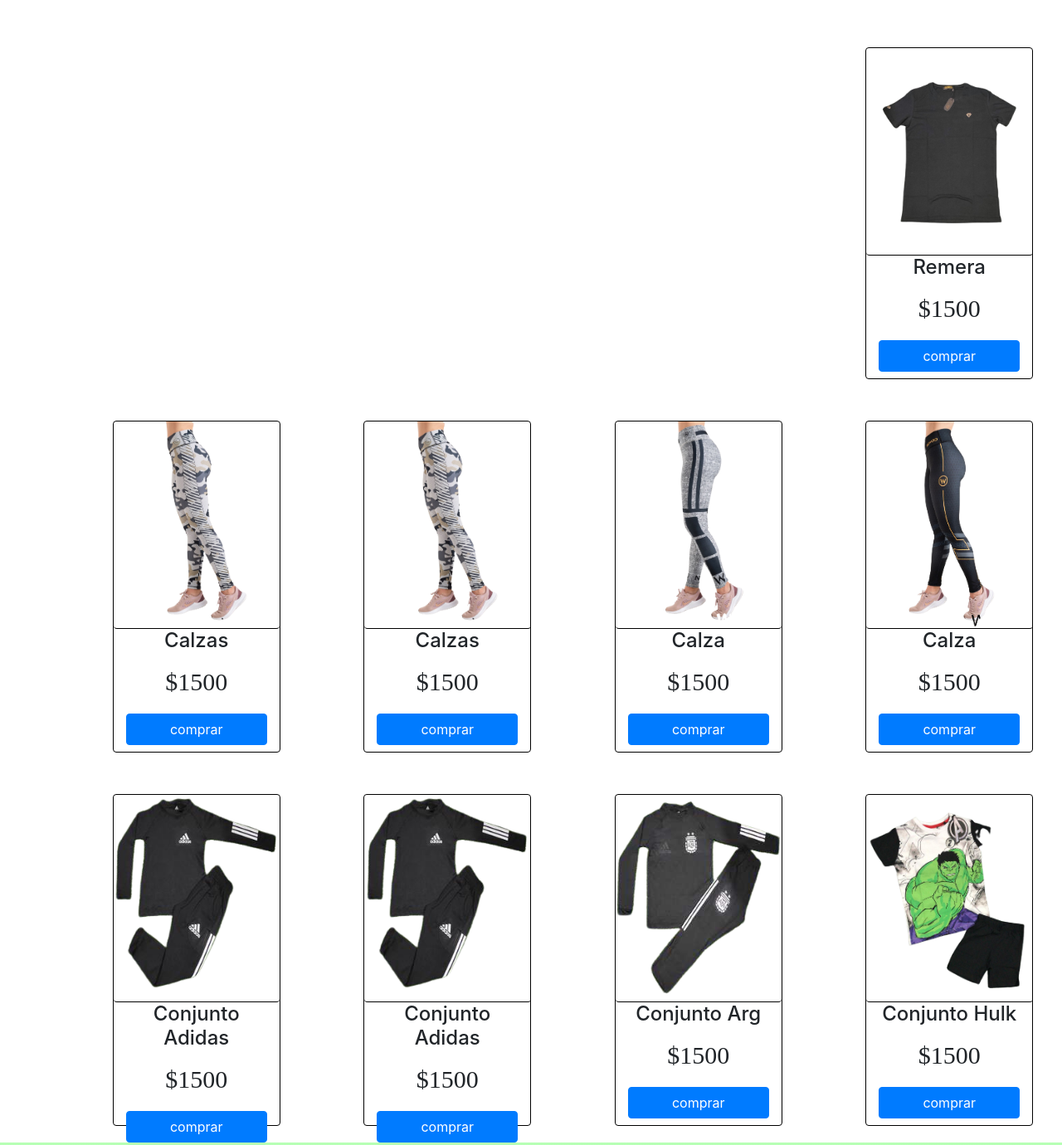
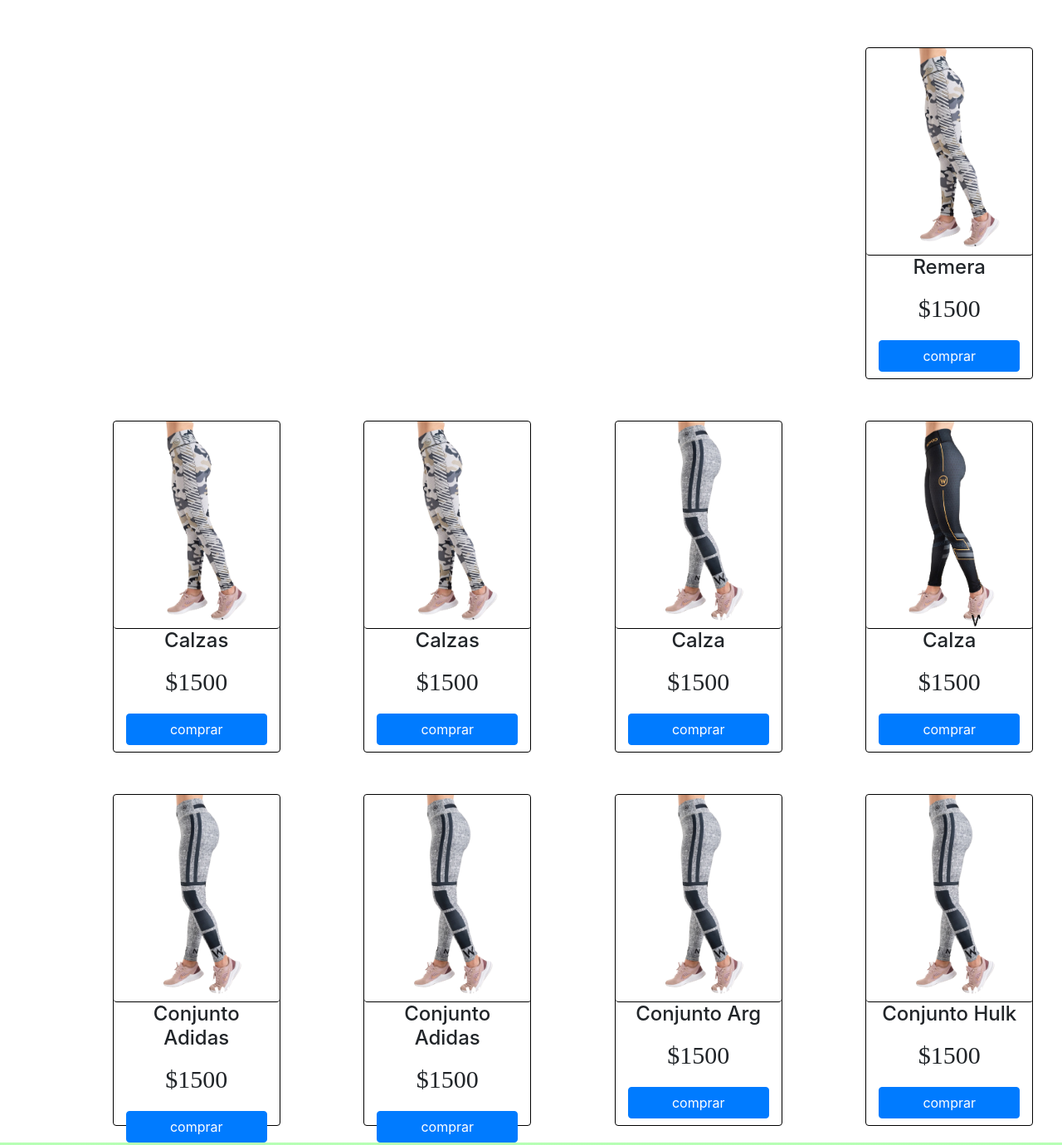
Before and after one commit to pabloandresguacci/GreekIndumentaria, a plain HTML site: page mujeres.html in a window 1280 px wide. Shown: the part 997-2377 px from the top of the page at 83% size. Drawn offline with nearby package versions, Linux system fonts and the light colour scheme.

Commit message:
Cambio imagenes Mujer

```diff
--- a/mujeres.html
+++ b/mujeres.html
@@ -125,7 +125,7 @@
               <div
                 class="card tarjetasArriba col-sm-2 offset-sm-1 col-md-2 offset-md-1 offset-xl-1 col-xl-2"
               >
-                <img src="imagenes/Mallashombre1-removebg-preview.png" alt="imagenesNiños"class="imagenesMain" />
+                <img src="imagenes/Calzasmujer1.png" alt="imagenesNiños"class="imagenesMain" />
                 <div class="card-body">
                   <h4 class="card-title">Malla</h4>
                   <p class="card-text">$1500</p>
@@ -135,7 +135,7 @@
               <div
                 class="card  tarjetasArriba col-sm-2 offset-sm-1 col-md-2 offset-md-1 offset-xl-1 col-xl-2"
               >
-                <img src="imagenes/mallashombre2.png" alt="imagenesNiños" class="imagenesMain"/>
+                <img src="imagenes/Calzasmujer1.png" alt="imagenesNiños" class="imagenesMain"/>
                 <div class="card-body">
                   <h4 class="card-title">Malla</h4>
                   <p class="card-text">$1500</p>
@@ -145,7 +145,7 @@
               <div
                 class="card tarjetasArriba col-sm-2 offset-sm-1 col-md-2 offset-md-1 offset-xl-1 col-xl-2"
               >
-                <img src="imagenes/Remerahombre1.png" alt="imagenesNiños"class="imagenesMain" />
+                <img src="imagenes/Calzasmujer1.png" alt="imagenesNiños"class="imagenesMain" />
                 <div class="card-body">
                   <h4 class="card-title">Remera</h4>
                   <p class="card-text">$1500</p>
@@ -201,12 +201,12 @@
             </section>
             <section class="row section__hombres--alineacion">
               <!-- <div class="col-xs-12">
-                <img src="imagenes/niños.png" alt="" class="img1" />
+                <img src="imagenes/Calzasmujer2.png" alt="" class="img1" />
               </div> -->
               <div
                 class="card tarjetasAbajo col-sm-2 offset-sm-1 col-md-2 offset-md-1 offset-xl-1 col-xl-2"
               >
-                <img src="imagenes/conjuntoniño1.png" alt="imagenesNiños" class="imagenesMain"/>
+                <img src="imagenes/Calzasmujer2.png" alt="imagenesNiños" class="imagenesMain"/>
                 <div class="card-body">
                   <h4 class="card-title">Conjunto Adidas</h4>
                   <p class="card-text">$1500</p>
@@ -216,7 +216,7 @@
               <div
                 class="card tarjetasAbajo col-sm-2 offset-sm-1 col-md-2 offset-md-1 offset-xl-1 col-xl-2"
               >
-                <img src="imagenes/conjuntoniño1.png" alt="imagenesNiños" class="imagenesMain"/>
+                <img src="imagenes/Calzasmujer2.png" alt="imagenesNiños" class="imagenesMain"/>
                 <div class="card-body">
                   <h4 class="card-title">Conjunto Adidas</h4>
                   <p class="card-text">$1500</p>
@@ -226,7 +226,7 @@
               <div
                 class="card tarjetasAbajo col-sm-2 offset-sm-1 col-md-2 offset-md-1 offset-xl-1 col-xl-2"
               >
-                <img src="imagenes/conjuntoniño2.png" alt="imagenesNiños" class="imagenesMain"/>
+                <img src="imagenes/Calzasmujer2.png" alt="imagenesNiños" class="imagenesMain"/>
                 <div class="card-body">
                   <h4 class="card-title">Conjunto Arg</h4>
                   <p class="card-text">$1500</p>
@@ -236,7 +236,7 @@
               <div
                 class="card tarjetasAbajo col-xs-12 offset-sm-1 col-md-2 offset-md-1 offset-xl-1 col-xl-2"
               >
-                <img src="imagenes/ConjuntosNiños3.png" alt="imagenesNiños" class="imagenesMain"/>
+                <img src="imagenes/Calzasmujer2.png" alt="imagenesNiños" class="imagenesMain"/>
                 <div class="card-body">
                   <h4 class="card-title">Conjunto Hulk</h4>
                   <p class="card-text">$1500</p>
```
